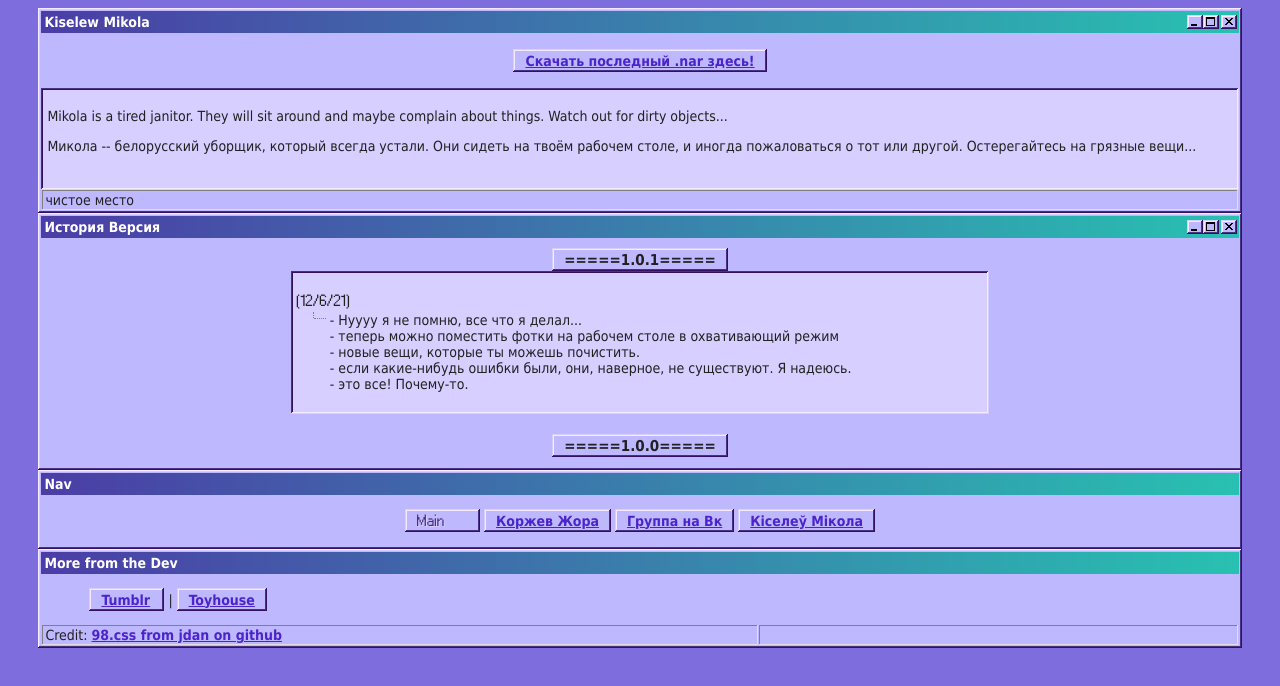
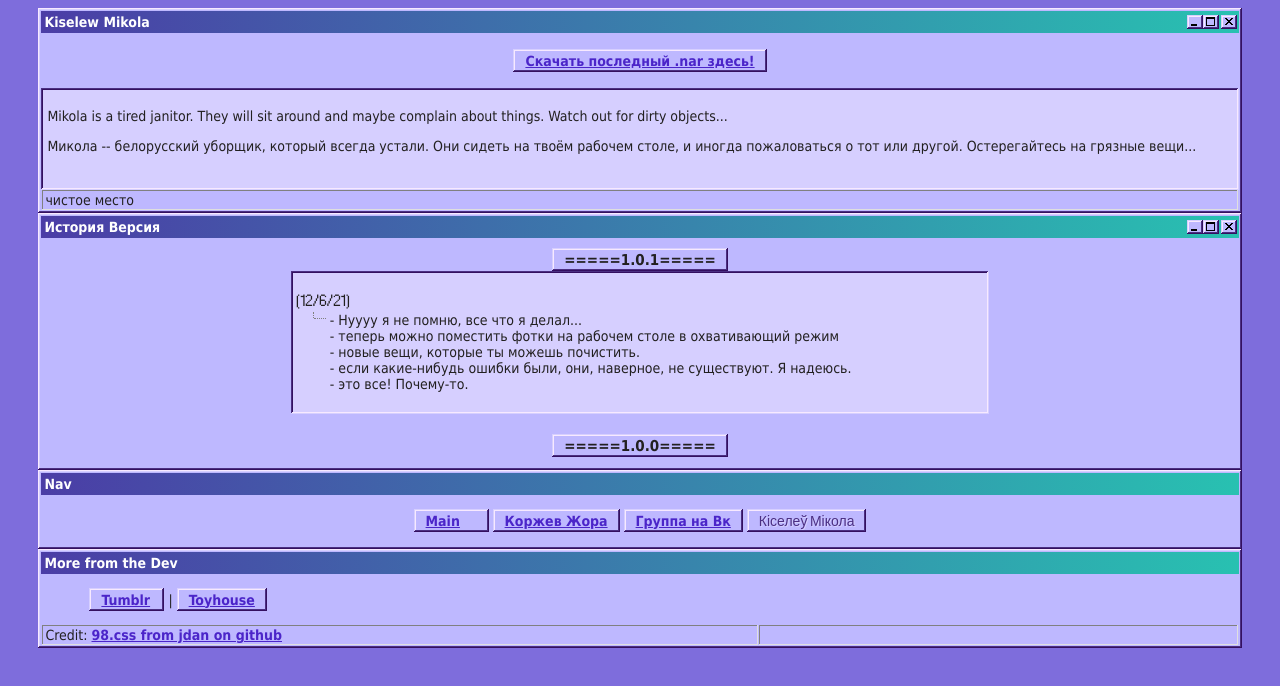
Before and after one commit to SmokyCinnamon/indifferentsorrel, a plain HTML site: page kiselew.html in a window 1280 px wide. Drawn offline with Linux system fonts and the light colour scheme.

Commit message:
fixed page links

```diff
--- a/kiselew.html
+++ b/kiselew.html
@@ -73,8 +73,8 @@
 	    <div class="title-bar">
 		    <div class="title-bar-text">Nav</div>
 	    </div>
-		    <p class="centertext"><button disabled>Main</a></button>
-            <button><a href="https://smokycinnamon.github.io/indifferentsorrel/korzhev.html">Коржев Жора</a></button> <button><a href="https://vk.com/ukagaka">Группа на Вк</a></button> <button><a href="https://smokycinnamon.github.io/indifferentsorrel/kiselew.html">Кіселеў Мікола</a></button></p>
+	    <p class="centertext"><button><a href="https://smokycinnamon.github.io/indifferentsorrel/index.html">Main</a></button>
+            <button><a href="https://smokycinnamon.github.io/indifferentsorrel/korzhev.html">Коржев Жора</a></button> <button><a href="https://vk.com/ukagaka">Группа на Вк</a></button> <button disabled>Кіселеў Мікола</a></button></p>
   </div>
     <div class="window">
 	<div class="title-bar">
```
Also changed, not shown: korzhev.html (+2 -2 lines).
